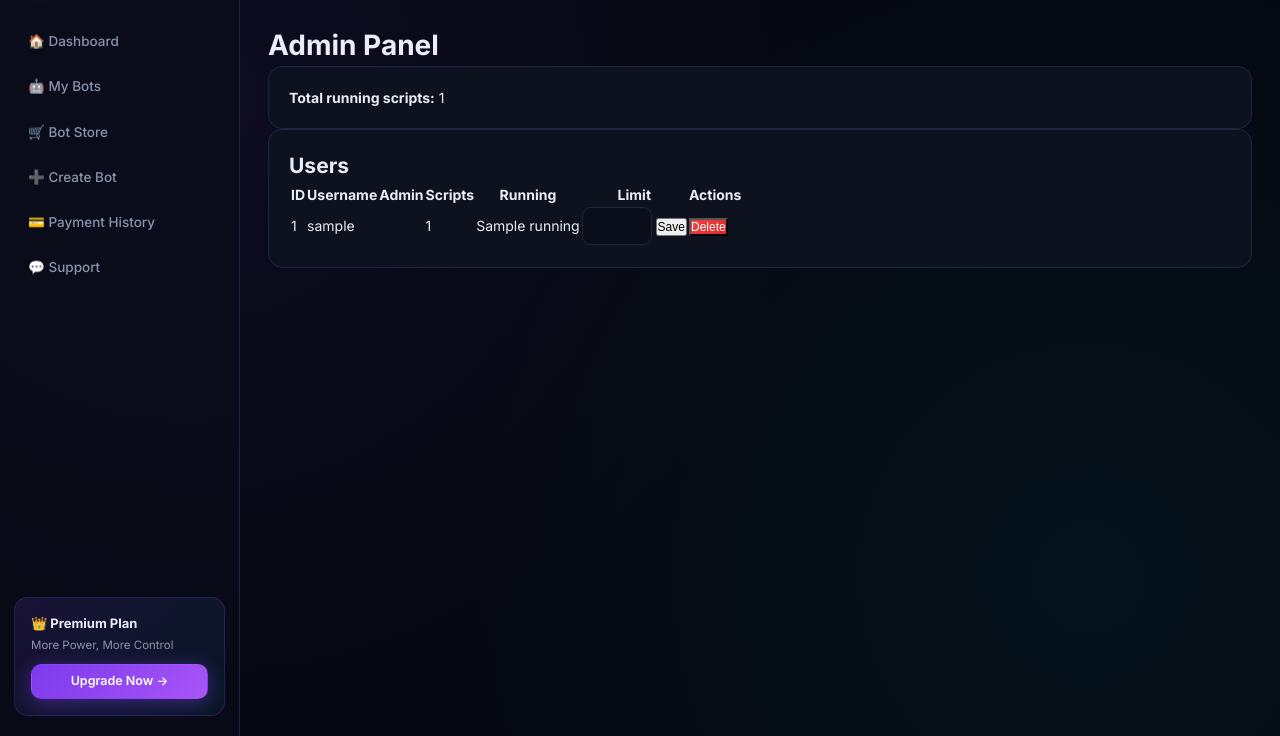
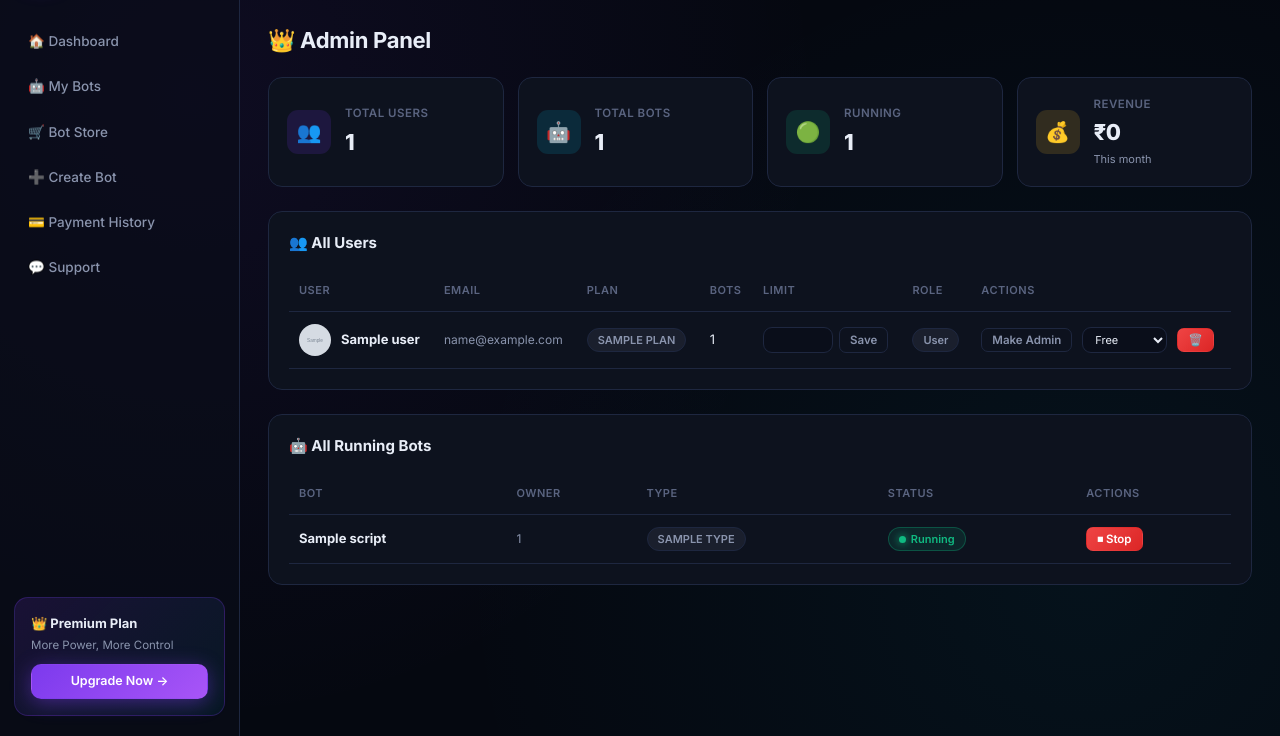
Before and after one commit to Anandsinghsarkar/Hostingwebsite, a Flask app: template templates/admin.html in a window 1280 px wide. Shown: the part 64-800 px from the top of the page. Run offline with Flask 3, Linux system fonts and the light colour scheme; the template is opened without the code that fills it: most values are stand-ins (such as "Sample title", 1, 10 or a date in 2020); grey boxes marked "Sample" are stand-in pictures; parts of the project's set-up code (start-up, migrations or seed data) failed here and were passed over; some libraries are stand-ins or nearby versions.

Commit message:
Enhance admin panel with user and bot stats
Updated the admin panel layout and added user and bot statistics.

```diff
--- a/templates/admin.html
+++ b/templates/admin.html
@@ -1,41 +1,168 @@
 {% extends "base.html" %}
-{% block title %}Admin{% endblock %}
+{% block title %}Admin Panel{% endblock %}
+
 {% block content %}
-<h1>Admin Panel</h1>
-<div class="card">
-    <p><strong>Total running scripts:</strong> {{ total_running }}</p>
+<h1 class="page-title">👑 Admin Panel</h1>
+
+<div class="stats-row">
+    <div class="stat-card">
+        <div class="stat-icon purple">👥</div>
+        <div class="stat-body">
+            <div class="label">Total Users</div>
+            <div class="value">{{ users|length }}</div>
+        </div>
+    </div>
+    <div class="stat-card">
+        <div class="stat-icon cyan">🤖</div>
+        <div class="stat-body">
+            <div class="label">Total Bots</div>
+            <div class="value">{{ scripts|length }}</div>
+        </div>
+    </div>
+    <div class="stat-card">
+        <div class="stat-icon green">🟢</div>
+        <div class="stat-body">
+            <div class="label">Running</div>
+            <div class="value">{{ running_count }}</div>
+        </div>
+    </div>
+    <div class="stat-card">
+        <div class="stat-icon gold">💰</div>
+        <div class="stat-body">
+            <div class="label">Revenue</div>
+            <div class="value">₹0</div>
+            <div class="sub">This month</div>
+        </div>
+    </div>
 </div>
 
-<div class="card">
-    <h2>Users</h2>
-    <table>
+<!-- All Users -->
+<div class="card mb-3">
+    <div class="card-header">
+        <h3>👥 All Users</h3>
+    </div>
+    <table class="table">
         <thead>
-            <tr><th>ID</th><th>Username</th><th>Admin</th><th>Scripts</th><th>Running</th><th>Limit</th><th>Actions</th></tr>
+            <tr>
+                <th>User</th>
+                <th>Email</th>
+                <th>Plan</th>
+                <th>Bots</th>
+                <th>Limit</th>
+                <th>Role</th>
+                <th>Actions</th>
+            </tr>
         </thead>
         <tbody>
-        {% for item in users %}
-            {% set u = item.user %}
+        {% for u in users %}
             <tr>
-                <td>{{ u['id'] }}</td>
-                <td>{{ u['username'] }}</td>
-                <td>{% if u['is_admin'] %}✅{% endif %}</td>
-                <td>{{ item.file_count }}</td>
-                <td>{{ item.running }}</td>
                 <td>
-                    <form method="post" action="{{ url_for('admin_set_limit', uid=u['id']) }}" class="inline-form">
-                        <input name="limit" type="number" min="0" value="{{ u['file_limit'] }}" style="width:70px">
-                        <button class="btn-secondary small">Save</button>
+                    <div class="row">
+                        {% if u.picture %}
+                            <img src="{{ u.picture }}" style="width:32px;height:32px;border-radius:50%;">
+                        {% else %}
+                            <div class="avatar" style="width:32px;height:32px;border-radius:50%;background:linear-gradient(135deg,var(--primary),var(--cyan));display:flex;align-items:center;justify-content:center;font-weight:700;">{{ u.name[0]|upper }}</div>
+                        {% endif %}
+                        <div><strong>{{ u.name }}</strong></div>
+                    </div>
+                </td>
+                <td class="muted small">{{ u.email }}</td>
+                <td>
+                    <span class="badge {{ 'badge-premium' if u.plan == 'premium' else 'badge-off' }}">
+                        {{ u.plan|upper }}
+                    </span>
+                </td>
+                <td>{{ u.script_count }}</td>
+                <td>
+                    <form method="post" action="{{ url_for('admin_set_limit', uid=u.uid) }}" style="display:flex;gap:6px;">
+                        <input name="limit" type="number" min="0" value="{{ u.file_limit }}" style="width:70px;padding:4px 8px;">
+                        <button class="btn btn-ghost btn-xs">Save</button>
                     </form>
                 </td>
                 <td>
-                    <form method="post" action="{{ url_for('admin_delete_user', uid=u['id']) }}"
-                          onsubmit="return confirm('Delete user {{ u['username'] }} and all their scripts?')">
-                        <button class="btn-danger small">Delete</button>
-                    </form>
+                    {% if u.is_admin %}
+                        <span class="badge badge-admin">👑 Admin</span>
+                    {% else %}
+                        <span class="badge badge-off">User</span>
+                    {% endif %}
+                </td>
+                <td>
+                    <div class="row">
+                        <form method="post" action="{{ url_for('admin_toggle_admin', uid=u.uid) }}" style="display:inline;">
+                            <input type="hidden" name="is_admin" value="{{ '0' if u.is_admin else '1' }}">
+                            <button class="btn btn-ghost btn-xs">{{ 'Remove Admin' if u.is_admin else 'Make Admin' }}</button>
+                        </form>
+                        <form method="post" action="{{ url_for('admin_set_plan', uid=u.uid) }}" style="display:inline;">
+                            <select name="plan" onchange="this.form.submit()" style="padding:4px 8px;font-size:11px;">
+                                <option value="free" {{ 'selected' if u.plan=='free' }}>Free</option>
+                                <option value="premium" {{ 'selected' if u.plan=='premium' }}>Premium</option>
+                                <option value="business" {{ 'selected' if u.plan=='business' }}>Business</option>
+                            </select>
+                        </form>
+                        {% if u.uid != user.uid %}
+                        <form method="post" action="{{ url_for('admin_delete_user', uid=u.uid) }}" style="display:inline;" onsubmit="return confirm('Delete this user?')">
+                            <button class="btn btn-danger btn-xs">🗑️</button>
+                        </form>
+                        {% endif %}
+                    </div>
                 </td>
             </tr>
         {% endfor %}
         </tbody>
     </table>
 </div>
+
+<!-- All Bots -->
+<div class="card">
+    <div class="card-header">
+        <h3>🤖 All Running Bots</h3>
+    </div>
+    {% if scripts %}
+    <table class="table">
+        <thead>
+            <tr>
+                <th>Bot</th>
+                <th>Owner</th>
+                <th>Type</th>
+                <th>Status</th>
+                <th>Actions</th>
+            </tr>
+        </thead>
+        <tbody>
+        {% for s in scripts %}
+            <tr>
+                <td><strong>{{ s.name }}</strong></td>
+                <td class="muted small">{{ s.user_id }}</td>
+                <td><span class="badge badge-off">{{ s.type|upper }}</span></td>
+                <td>
+                    {% if s.running %}
+                        <span class="badge badge-on"><span class="dot on"></span> Running</span>
+                    {% else %}
+                        <span class="badge badge-off"><span class="dot off"></span> Stopped</span>
+                    {% endif %}
+                </td>
+                <td>
+                    {% if s.running %}
+                    <button class="btn btn-danger btn-xs" onclick="adminAct('{{ s.id }}', 'stop')">⏹ Stop</button>
+                    {% else %}
+                    <button class="btn btn-primary btn-xs" onclick="adminAct('{{ s.id }}', 'start')">▶ Start</button>
+                    {% endif %}
+                </td>
+            </tr>
+        {% endfor %}
+        </tbody>
+    </table>
+    {% else %}
+    <p class="muted small" style="padding: 20px 0; text-align: center;">No bots hosted yet.</p>
+    {% endif %}
+</div>
+
+<script>
+async function adminAct(sid, action) {
+    const res = await fetch(`/admin/script/${sid}/${action}`, { method: 'POST' });
+    const data = await res.json();
+    if (data.ok) location.reload();
+    else alert(data.message || 'Failed');
+}
+</script>
 {% endblock %}
```
